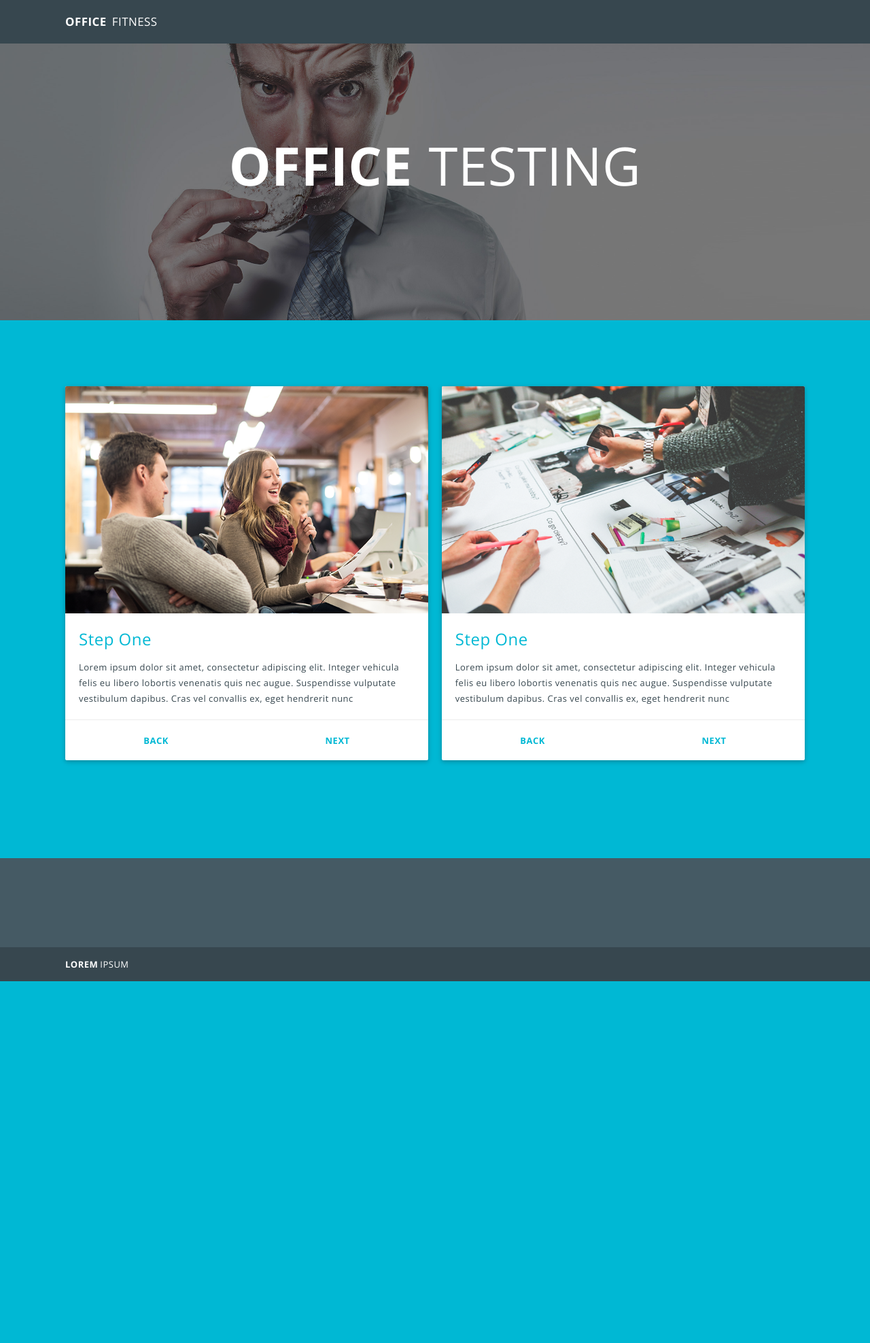
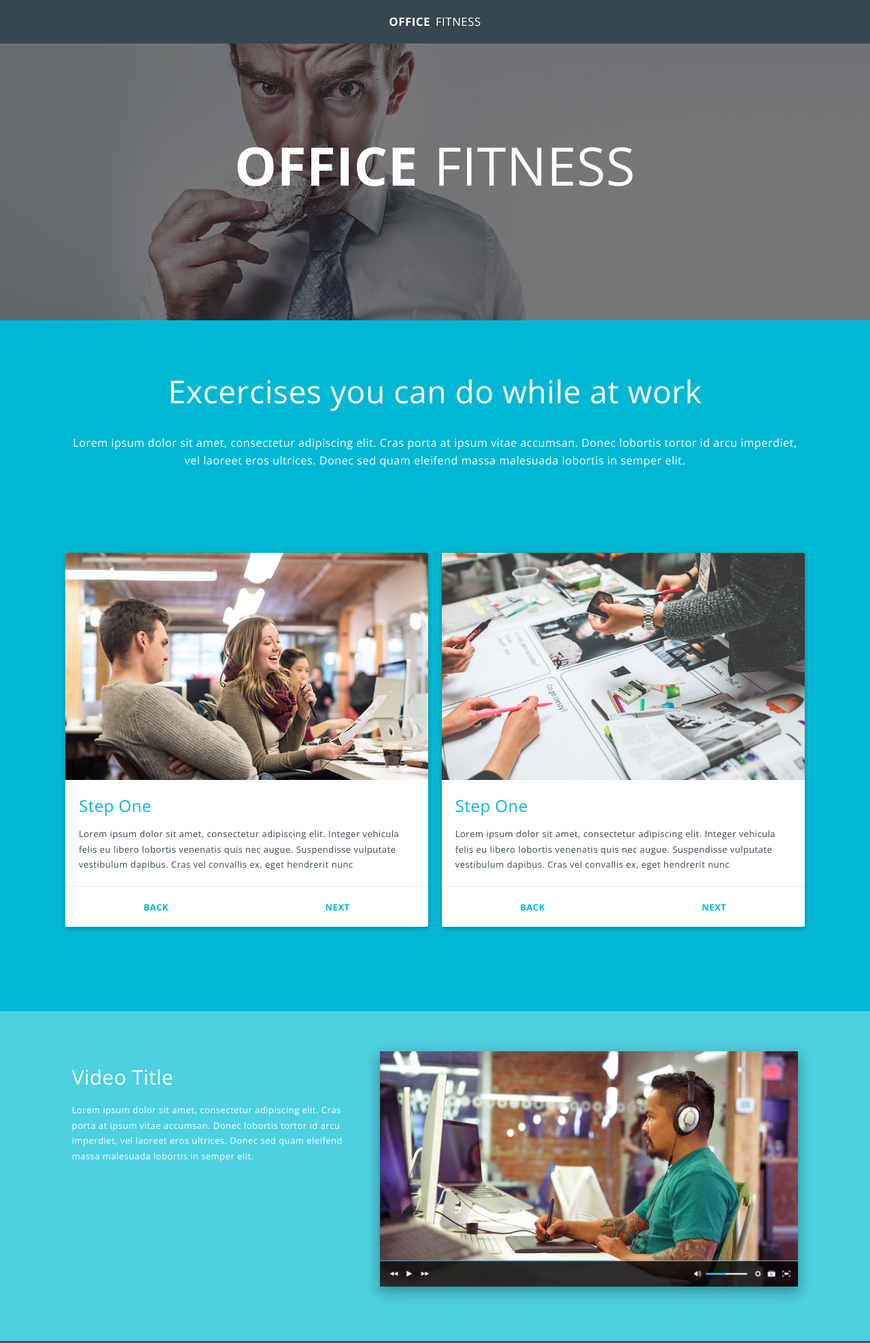
Before and after one commit to rowe-d/mypage, a plain HTML site: page index.html in a window 1280 px wide. Shown: the top 1975 px of the page at 68% size. Before the commit the page ends 1443 px from the top, so only its background shows below. Drawn offline with nearby package versions, Linux system fonts and the light colour scheme.

Commit message:
tidy up and video added

```diff
--- a/index.html
+++ b/index.html
@@ -14,7 +14,7 @@
 <body class="cyan accent-4">
 
   <!-- NAV MENU  -->
-  <div class="navbar">
+  <div class="navbar center">
     <nav class="blue-grey darken-3" role="navigation">
       <div class="nav-wrapper container"><a id="logo-container" href="/index.html" class="brand-logo"><span>OFFICE</span> FITNESS</a>
       </div>
@@ -24,18 +24,27 @@
 
   <!-- HEADER IMAGE  -->
   <div class="col s12 hero-image">
-    <h1 class="center-align white-text brand"><span>OFFICE</span> TESTING</h1>
+    <h1 class="center-align white-text brand"><span>OFFICE</span> FITNESS</h1>
   </div>
 
+  <br><br>
 
+
+  <!-- INTRO TEXT  -->
+  <div class="container">
+    <div class="row">
+      <h2 class="col s12 center-align white-text">Excercises you can do while at work</h2>
+      <h6 class="col s12 center-align white-text">Lorem ipsum dolor sit amet, consectetur adipiscing elit. Cras porta at ipsum vitae accumsan. Donec lobortis tortor id arcu imperdiet, vel laoreet eros ultrices. Donec sed quam eleifend massa malesuada lobortis in semper elit.</h6>
+    </div>
+  </div>
 
 
   <br><br><br><br>
 
+
+  <!-- EXERCISE BOXES  -->
   <div class="container">
     <div class="row">
-
-
 
       <div class="col s12 m6">
         <div class="card">
@@ -121,18 +130,30 @@
       </div>
 
 
-
-
-
     </div>
   </div>
 
 
+  <br><br><br><br>
 
 
+  <!-- VIDEO AREA  -->
+  <div class="section cyan lighten-2">
+      <div class="row container">
+        <br><br>
 
-  <br><br><br><br>
+        <div class="col s12 l5 white-text">
+          <h4>Video Title</h4>
+          <p>Lorem ipsum dolor sit amet, consectetur adipiscing elit. Cras porta at ipsum vitae accumsan. Donec lobortis tortor id arcu imperdiet, vel laoreet eros ultrices. Donec sed quam eleifend massa malesuada lobortis in semper elit.</p>
+        </div>
 
+        <div class="col s12 l7">
+          <img class="responsive-img z-depth-2" src="/img/video.jpg">
+        </div>
+
+      </div>
+      <br><br>
+  </div>
 
   <!-- MAIN FOOTER  -->
   <footer class="page-footer blue-grey darken-2">
```
Also changed, not shown: css/materialize.css.
